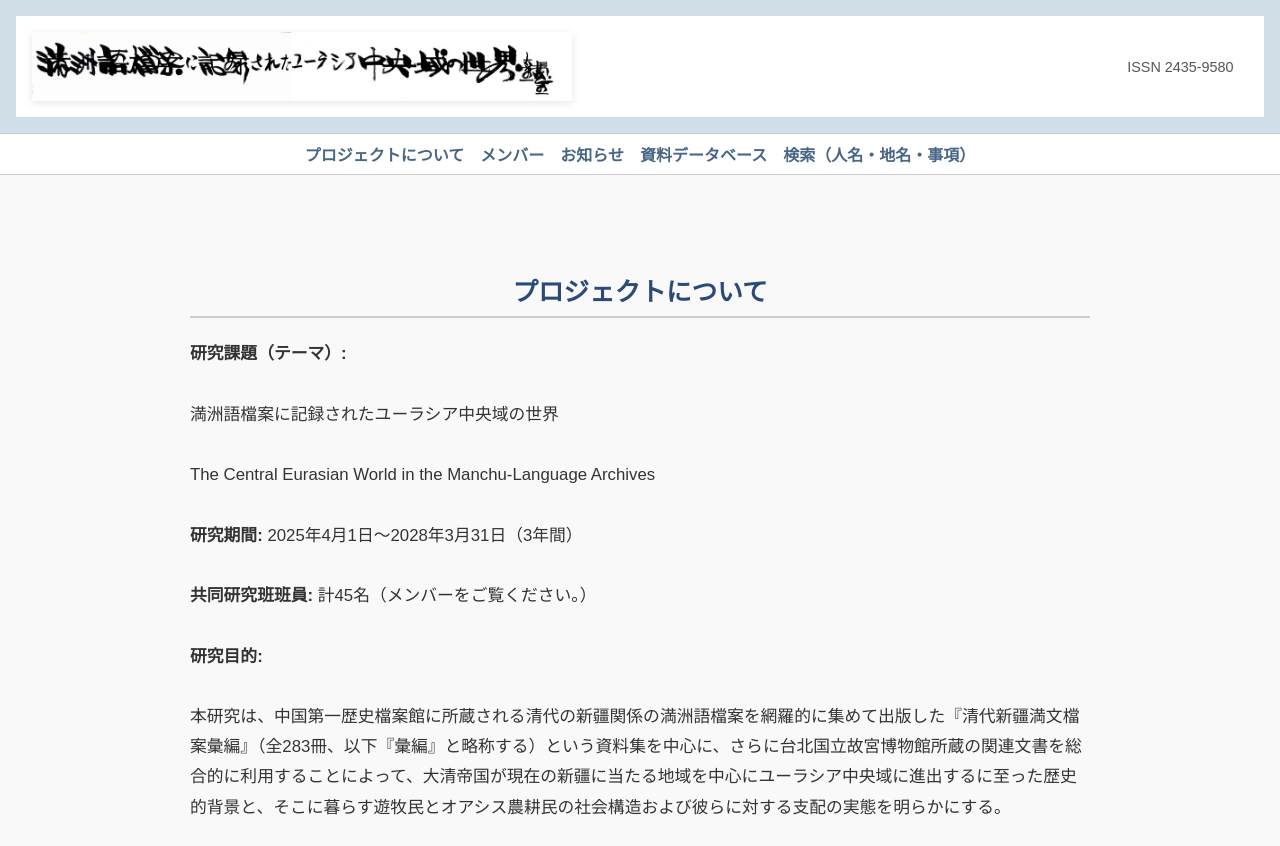
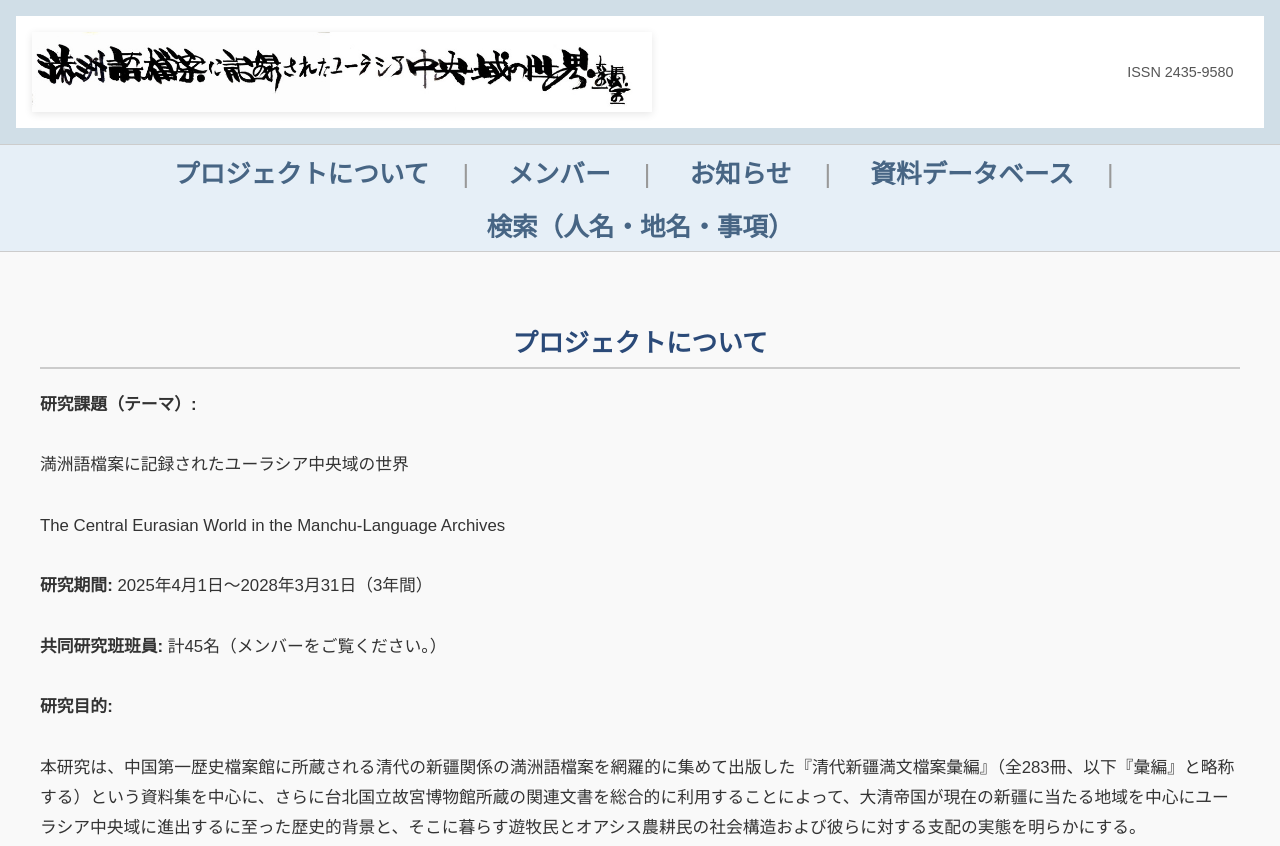
Before and after one commit to homzee/manchu-project, a plain HTML site: page index.html in a window 1280 px wide. Shown: the top 846 px of the page. Drawn offline with Linux system fonts and the light colour scheme.

Commit message:
Add files via upload

```diff
--- a/style.css
+++ b/style.css
@@ -99,3 +99,59 @@ main p {
   text-align: left;
   white-space: pre-line;
 }
+
+
+/* ナビゲーションバーの背景色とフォントサイズ */
+nav {
+  background-color: #e6eff7;
+  border-top: 1px solid #ccc;
+  border-bottom: 1px solid #ccc;
+}
+
+nav ul li {
+  font-size: 1.6em;
+  position: relative;
+}
+
+/* 縦線の区切り */
+nav ul li:not(:last-child)::after {
+  content: "|";
+  margin-left: 0.7em;
+  margin-right: 0.3em;
+  color: #999;
+}
+
+/* リンクの通常状態とホバー・アクティブ状態のスタイル */
+nav a {
+  text-decoration: none;
+  color: #476584;
+  font-weight: bold;
+  padding: 0.3em 0.6em;
+  transition: background-color 0.3s, color 0.3s;
+}
+
+nav a:hover,
+nav a:focus,
+nav a:active {
+  background-color: #476584;
+  color: white;
+  border-radius: 4px;
+}
+
+
+.site-title img {
+  max-width: 620px !important;
+  height: auto;
+  display: block;
+  margin-left: 0;
+  box-shadow: 0 2px 8px rgba(0,0,0,0.1);
+}
+
+main {
+  max-width: 1200px;
+}
+
+
+main h2, main h3 {
+  margin-top: 1.5em;
+}
```
